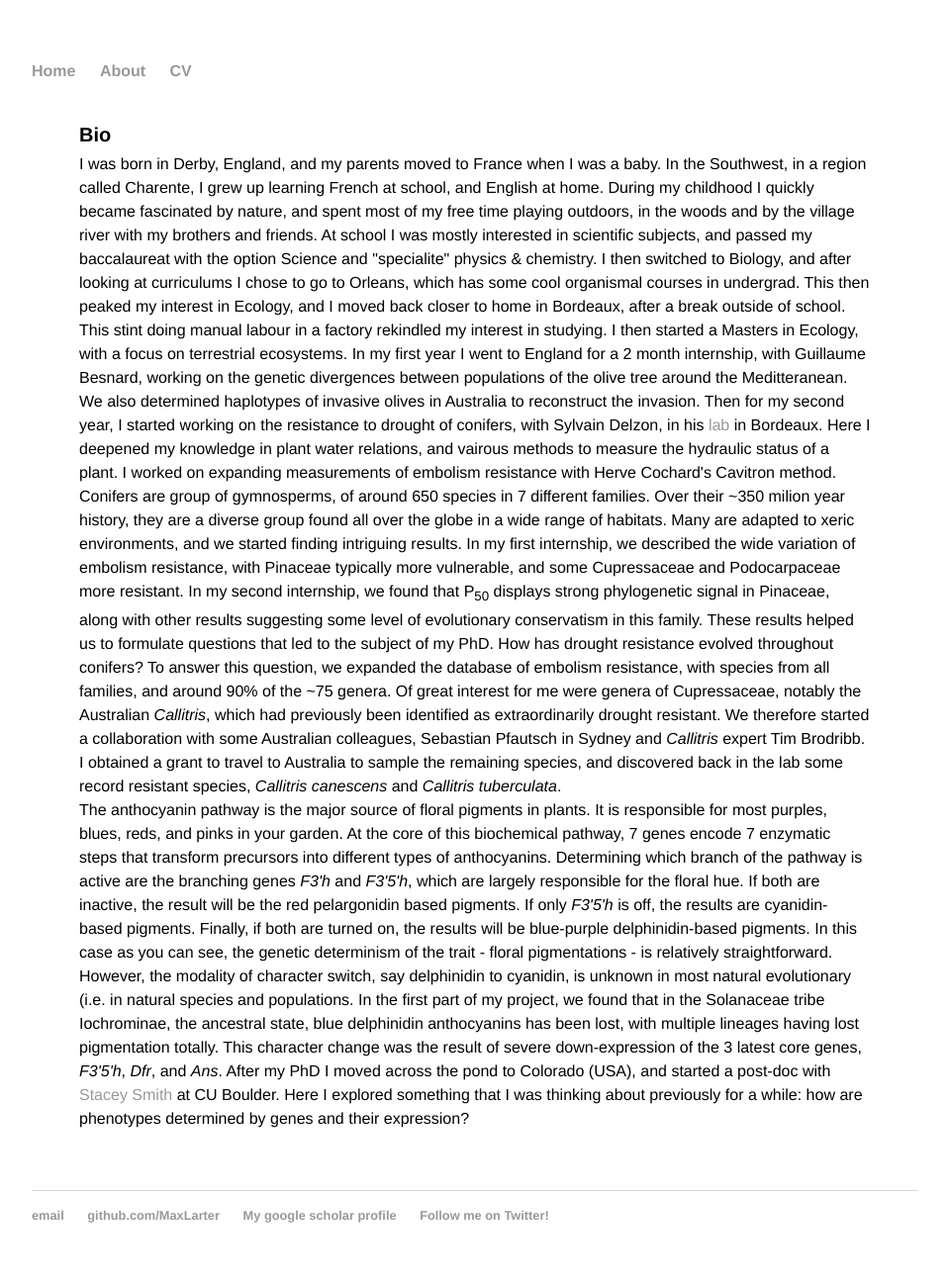
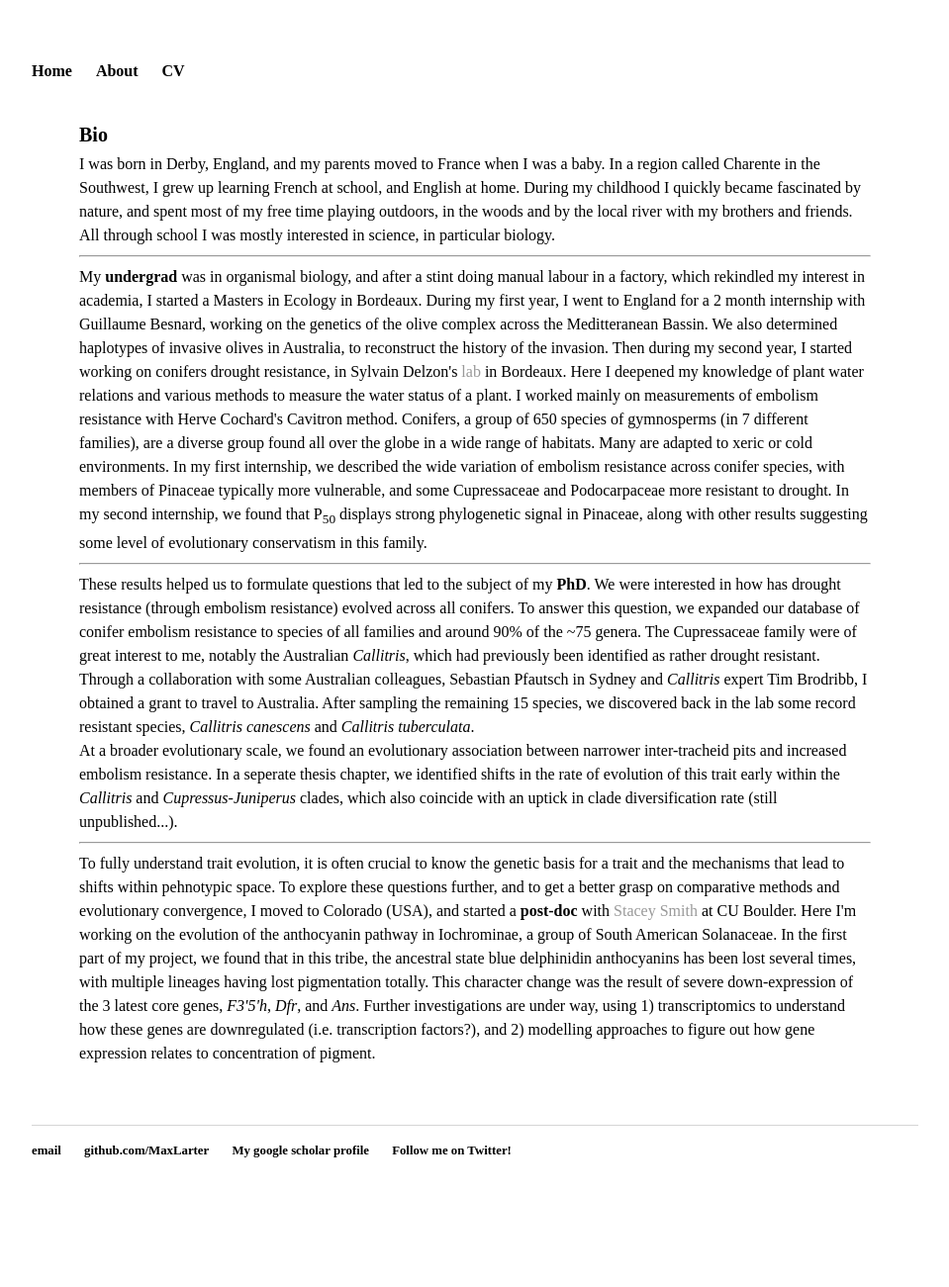
Before and after one commit to MaxLarter/maxlarter.github.io, a Jekyll site: the page built from about.html, in a window 1280 px wide. Shown: the whole page at 99% size, without its empty margins (160-1119 px from the left). Built offline with Jekyll 4.4.1, drawn with Linux system fonts in a browser that asks for light colours; after the commit the page ends 1235 px from its top, so only the background shows below that.

Commit message:
change cv round

```diff
--- a/about.html
+++ b/about.html
@@ -14,32 +14,22 @@ title: About me
 	<div id="page-wrap">
 	<div class="clear"></div>
 	<h2>Bio</h2>
-	I was born in Derby, England, and my parents moved to France when I was a baby. In the Southwest, in a region called Charente, I grew up learning French at school, and English at home.
-	During my childhood I quickly became fascinated by nature, and spent most of my free time playing outdoors, in the woods and by the village river with my brothers and friends.
-	At school I was mostly interested in scientific subjects, and passed my baccalaureat with the option Science and "specialite" physics & chemistry. I then switched to Biology, and
-	after looking at curriculums I chose to go to Orleans, which has some cool organismal courses in undergrad. This then peaked my interest in Ecology, and I moved back closer to home in Bordeaux,
-	after a break outside of school. This stint doing manual labour in a factory rekindled my interest in studying.
-	I then started a Masters in Ecology, with a focus on terrestrial ecosystems. In my first year I went to England for a 2 month internship, with Guillaume Besnard, working on the genetic divergences
-	between populations of the olive tree around the Meditteranean. We also determined haplotypes of invasive olives in Australia to reconstruct the invasion.
-	Then for my second year, I started working on the resistance to drought of conifers, with Sylvain Delzon, in his <a href="http://sylvain-delzon.com/" target="_blank">lab</a> in Bordeaux.
-	Here I deepened my knowledge in plant water relations, and vairous methods to measure the hydraulic status of a plant. I worked on expanding measurements of embolism resistance with Herve Cochard's
-	Cavitron method. Conifers are group of gymnosperms, of around 650 species in 7 different families. Over their ~350 milion year history, they are a diverse group found all over the globe in a wide
-	range of habitats. Many are adapted to xeric environments, and we started finding intriguing results. In my first internship, we described the wide variation of embolism resistance, with Pinaceae
-	typically more vulnerable, and some Cupressaceae and Podocarpaceae more resistant. In my second internship, we found that P<sub>50</sub> displays strong phylogenetic signal in Pinaceae, along with
-	other results suggesting some level of evolutionary conservatism in this family. These results helped us to formulate questions that led to the subject of my PhD.
-	How has drought resistance evolved throughout conifers? To answer this question, we expanded the database of embolism resistance, with species from all families, and around 90% of the ~75 genera.
-	Of great interest for me were genera of Cupressaceae, notably the Australian <i>Callitris</i>, which had previously been identified as extraordinarily drought resistant. We therefore started a
-	collaboration with some Australian colleagues, Sebastian Pfautsch in Sydney and <i>Callitris</i> expert Tim Brodribb. I obtained a grant to travel to Australia to sample the remaining species,
-	and discovered back in the lab some record resistant species, <i>Callitris canescens</i> and <i>Callitris tuberculata</i>. <br/>
-	The anthocyanin pathway is the major source of floral pigments in plants. It is responsible for most purples, blues, reds, and pinks in your garden. At the core of this biochemical
-	pathway, 7 genes encode 7 enzymatic steps that transform precursors into different types of anthocyanins. Determining which branch of the pathway is active are the branching genes
-	<i>F3'h</i> and <i>F3'5'h</i>, which are largely responsible for the floral hue. If both are inactive, the result will be the red pelargonidin based pigments. If only <i>F3'5'h</i> is off,
-	the results are cyanidin-based pigments. Finally, if both are turned on, the results will be blue-purple delphinidin-based pigments. In this case as you can see, the genetic determinism
-	of the trait - floral pigmentations - is relatively straightforward. However, the modality of character switch, say delphinidin to cyanidin, is unknown in most natural evolutionary (i.e. in
-	natural species and populations. In the first part of my project, we found that in the Solanaceae tribe Iochrominae, the ancestral state, blue delphinidin anthocyanins has been lost, with multiple
-	lineages having lost pigmentation totally. This character change was the result of severe down-expression of the 3 latest core genes, <i>F3'5'h</i>, <i>Dfr</i>, and <i>Ans</i>.
-	After my PhD I moved across the pond to Colorado (USA), and started a post-doc with <a href="https://www.colorado.edu/smithlab/" target="_blank">Stacey Smith</a> at CU Boulder.
-	Here I explored something that I was thinking about previously for a while: how are phenotypes determined by genes and their expression?
+	I was born in Derby, England, and my parents moved to France when I was a baby. In a region called Charente in the Southwest, I grew up learning French at school, and English at home. During my childhood I quickly became fascinated by nature, and spent most of my free time playing outdoors, in the woods and by the local river with my brothers and friends. All through school I was mostly interested in science, in particular biology. <br/>
+
+	<hr>
+
+	My <b>undergrad</b> was in organismal biology, and after a stint doing manual labour in a factory, which rekindled my interest in academia, I started a Masters in Ecology in Bordeaux. During my first year, I went to England for a 2 month internship with Guillaume Besnard, working on the genetics of the olive complex across the Meditteranean Bassin. We also determined haplotypes of invasive olives in Australia, to reconstruct the history of the invasion. Then during my second year, I started working on conifers drought resistance, in Sylvain Delzon's <a href="http://sylvain-delzon.com/" target="_blank">lab</a> in Bordeaux.
+	Here I deepened my knowledge of plant water relations and various methods to measure the water status of a plant. I worked mainly on measurements of embolism resistance with Herve Cochard's Cavitron method. Conifers, a group of 650 species of gymnosperms (in 7 different families), are a diverse group found all over the globe in a wide range of habitats. Many are adapted to xeric or cold environments. In my first internship, we described the wide variation of embolism resistance across conifer species, with members of Pinaceae typically more vulnerable, and some Cupressaceae and Podocarpaceae more resistant to drought. In my second internship, we found that P<sub>50</sub> displays strong phylogenetic signal in Pinaceae, along with other results suggesting some level of evolutionary conservatism in this family. <br/>
+
+	<hr>
+
+	These results helped us to formulate questions that led to the subject of my <b>PhD</b>. We were interested in how has drought resistance (through embolism resistance) evolved across all conifers. To answer this question, we expanded our database of conifer embolism resistance to species of all families and around 90% of the ~75 genera. The Cupressaceae family were of great interest to me, notably the Australian <i>Callitris</i>, which had previously been identified as rather drought resistant. Through a collaboration with some Australian colleagues, Sebastian Pfautsch in Sydney and <i>Callitris</i> expert Tim Brodribb, I obtained a grant to travel to Australia. After sampling the remaining 15 species, we discovered back in the lab some record resistant species, <i>Callitris canescens</i> and <i>Callitris tuberculata</i>. <br/>
+
+	At a broader evolutionary scale, we found an evolutionary association between narrower inter-tracheid pits and increased embolism resistance. In a seperate thesis chapter, we identified shifts in the rate of evolution of this trait early within the <i>Callitris</i> and <i>Cupressus</i>-<i>Juniperus</i> clades, which also coincide with an uptick in clade diversification rate (still unpublished...). <br/>
+
+	<hr>
+
+	To fully understand trait evolution, it is often crucial to know the genetic basis for a trait and the mechanisms that lead to shifts within pehnotypic space. To explore these questions further, and to get a better grasp on comparative methods and evolutionary convergence, I moved to Colorado (USA), and started a <b>post-doc</b> with <a href="https://www.colorado.edu/smithlab/" target="_blank">Stacey Smith</a> at CU Boulder. Here I'm working on the evolution of the anthocyanin pathway in Iochrominae, a group of South American Solanaceae. In the first part of my project, we found that in this tribe, the ancestral state blue delphinidin anthocyanins has been lost several times, with multiple lineages having lost pigmentation totally. This character change was the result of severe down-expression of the 3 latest core genes, <i>F3'5'h</i>, <i>Dfr</i>, and <i>Ans</i>. Further investigations are under way, using 1) transcriptomics to understand how these genes are downregulated (i.e. transcription factors?), and 2) modelling approaches to figure out how gene expression relates to concentration of pigment.
 	<p>
 
 	</p>
--- a/css/main.css
+++ b/css/main.css
@@ -1,17 +1,25 @@
-body { font: 16px Helvetica, Sans-Serif; line-height: 24px;
+body { font: 16px;
+	font-family: "Times New Roman", Times, serif;
+	line-height: 24px;
     margin: 60px auto;
     width: 70%;
 }
 nav ul, footer ul {
-    font-family:'Helvetica', 'Arial', 'Sans-Serif';
+    font-family: "Times New Roman", Times, serif;
     padding: 0px;
     list-style: none;
     font-weight: bold;
+
 }
 nav ul li, footer ul li {
     display: inline;
     margin-right: 20px;
 }
+
+li a{
+	color: rgb(0,0,0);
+}
+
 a {
     text-decoration: none;
     color: #999;
@@ -19,11 +27,29 @@ a {
 a:hover {
     text-decoration: underline;
 }
-h1 { font-family:'Helvetica', 'Arial', 'Sans-Serif'; margin: 0 0 16px 0; padding: 0 0 16px 0; font-size: 42px; font-weight: bold; letter-spacing: -2px; border-bottom: 1px solid #999; }
-h2 { font-size: 20px; margin: 0 0 6px 0; position: relative; }
-h2 span { position: absolute; bottom: 0; right: 0; font-style: italic; font-family: Georgia, Serif; font-size: 16px; color: #999; font-weight: normal; }
+h1 { font-family: "Times New Roman", Times, serif;
+	margin: 0 0 16px 0;
+	padding: 0 0 16px 0;
+	font-size: 42px;
+	font-weight: bold;
+	letter-spacing: -2px;
+	border-bottom: 1px solid #999; }
 
-p { font-family:'Helvetica', 'Arial', 'Sans-Serif';
+h2 { font-size: 20px;
+ margin: 0 0 6px 0;
+ position: relative;
+ }
+
+h2 span { position: absolute;
+bottom: 0;
+right: 0;
+font-style: italic;
+font-family: "Times New Roman", Times, serif;
+font-size: 16px;
+color: #999;
+font-weight: normal; }
+
+p { font-family: "Times New Roman", Times, serif;
     font-size: 1em;
     line-height: 1.4em;
     color: #333;
@@ -31,10 +57,21 @@ p { font-family:'Helvetica', 'Arial', 'Sans-Serif';
 footer {
     border-top: 1px solid #d5d5d5;
     font-size: .8em;
+	font-family: "Times New Roman", Times, serif;
+}
+
+hr {
+    display: block;
+    margin-top: 0.5em;
+    margin-bottom: 0.5em;
+    margin-left: auto;
+    margin-right: auto;
+    border-style: inset;
+    border-width: 1px;
 }
 
 table {
-  font-family:'Helvetica', 'Arial', 'Sans-Serif';
+  font-family: "Times New Roman", Times, serif;
   border-collapse: collapse;
   border: 3px solid white;
   letter-spacing: 1px;
```
Also changed, not shown: cv/cv.html (+139 -80 lines).
